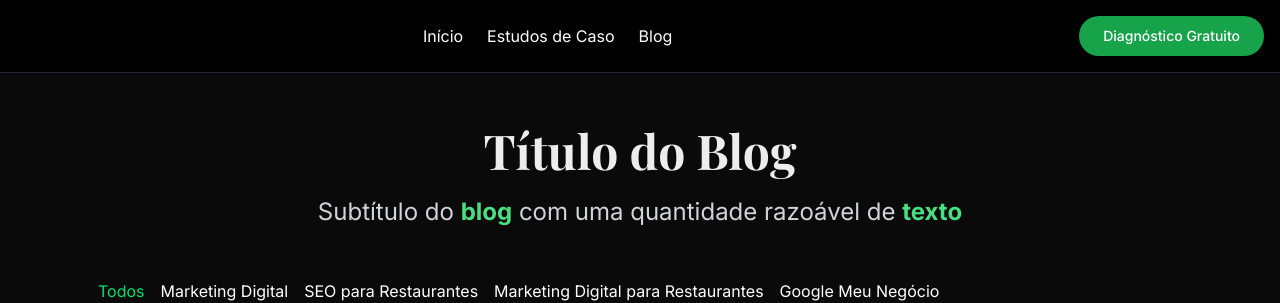
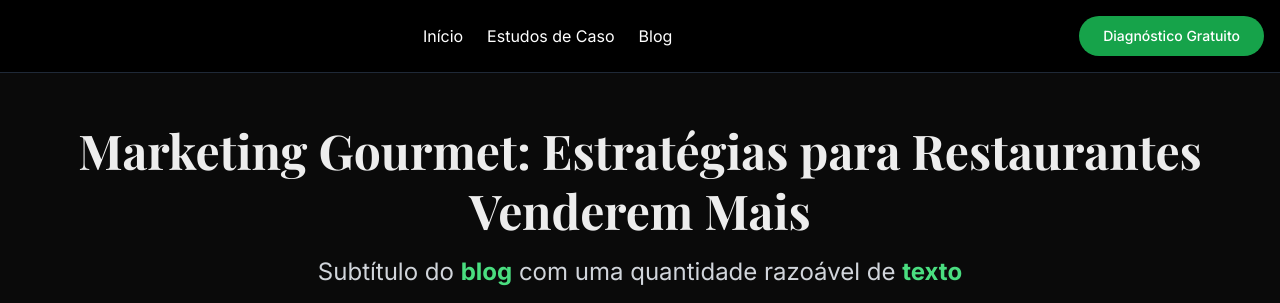
Before and after one commit to samuelsiqsil/mktgourmet-blog, a Next.js app: page / in a window 1280 px wide. Shown: the top 303 px of the page. Built offline with nearby package versions, Linux system fonts and the light colour scheme; a web font is replaced by a local one.

Commit message:
Update page.js

```diff
--- a/src/app/page.js
+++ b/src/app/page.js
@@ -72,7 +72,7 @@ export default async function BlogPage({
 
       {/* Título */}
       <h1 className="text-4xl sm:text-5xl font-bold mb-3 mx-auto w-fit text-center leading-tight">
-        Título do Blog
+        Marketing Gourmet: Estratégias para Restaurantes Venderem Mais
       </h1>
 
       <p className="mx-auto max-w-2xl text-center text-base sm:text-lg lg:text-2xl text-[#D1D5DB] leading-relaxed">
```
